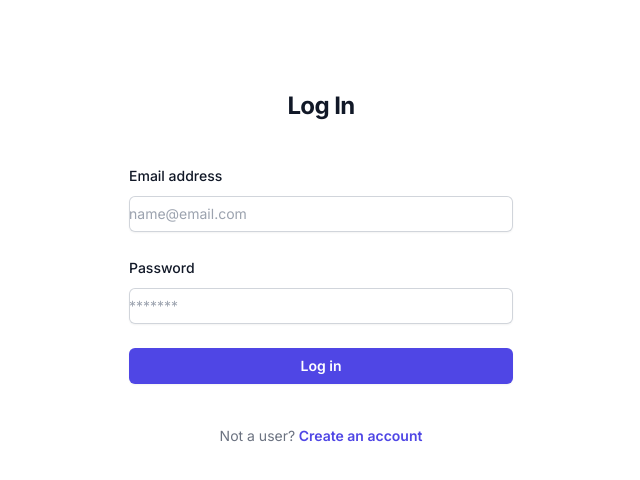
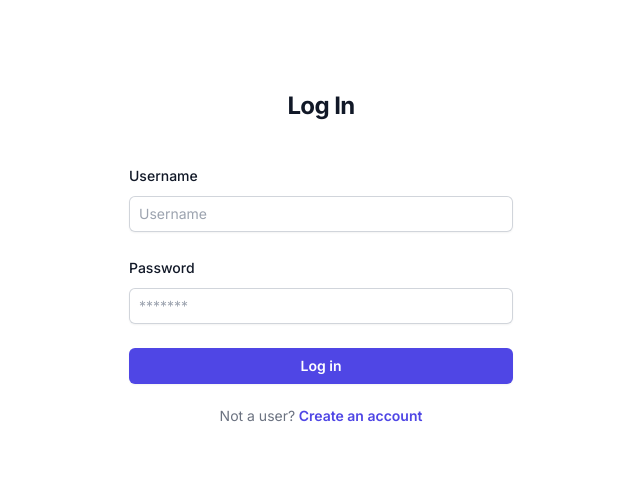
Before and after one commit to fahmed0710/Digit-Sum-Graphs, a Next.js app in the folder dev/frontend/: page /login in a window 1280 px wide. Shown: the top 480 px of the page, without its empty margins (319-959 px from the left). Built offline with nearby package versions, Linux system fonts and the light colour scheme.

Commit message:
Fixed UI for Login and Signup

```diff
--- a/dev/frontend/app/(home)/login/page.tsx
+++ b/dev/frontend/app/(home)/login/page.tsx
@@ -1,3 +1,5 @@
+"use client"
+
 export default async function LoginPage() {
   return (
     <div className="flex min-h-full flex-col justify-center px-6 py-12 lg:px-8">
@@ -8,10 +10,10 @@ export default async function LoginPage() {
       <div className="mt-10 sm:mx-auto sm:w-full sm:max-w-sm">
         <form className="space-y-6" action="#">
           <div>
-            <label className="block text-sm font-medium leading-6 text-gray-900">Email address</label>
+            <label className="block text-sm font-medium leading-6 text-gray-900">Username</label>
             <div className="mt-2">
-              <input id="email" name="email" type="email" autoComplete="email" placeholder="name@email.com" required
-                className="block w-full rounded-md border-0 py-1.5 text-gray-900 shadow-sm ring-1 ring-inset ring-gray-300 placeholder:text-gray-400 focus:ring-2 focus:ring-inset focus:ring-indigo-600 sm:text-sm sm:leading-6"></input>
+            <input id="username" name="username" type="username" autoComplete="username" placeholder="Username" required
+                className="block w-full rounded-md border-0 p-2.5 py-1.5 text-gray-900 shadow-sm ring-1 ring-inset ring-gray-300 placeholder:text-gray-400 focus:ring-2 focus:ring-inset focus:ring-indigo-600 sm:text-sm sm:leading-6"></input>
             </div>
           </div>
 
@@ -19,7 +21,7 @@ export default async function LoginPage() {
             <label className="block text-sm font-medium leading-6 text-gray-900">Password</label>
             <div className="mt-2">
               <input id="password" name="password" type="password" placeholder="*******" required
-                className="block w-full rounded-md border-0 py-1.5 text-gray-900 shadow-sm ring-1 ring-inset ring-gray-300 placeholder:text-gray-400 focus:ring-2 focus:ring-inset focus:ring-indigo-600 sm:text-sm sm:leading-6"></input>
+                className="block w-full rounded-md border-0 p-2.5 py-1.5 text-gray-900 shadow-sm ring-1 ring-inset ring-gray-300 placeholder:text-gray-400 focus:ring-2 focus:ring-inset focus:ring-indigo-600 sm:text-sm sm:leading-6"></input>
             </div>
           </div>
 
@@ -28,7 +30,7 @@ export default async function LoginPage() {
           </div>
         </form>
 
-        <p className="mt-10 text-center text-sm text-gray-500">
+        <p className="mt-5 text-center text-sm text-gray-500">
           Not a user?
           <a href="/signup" className="font-semibold leading-6 text-indigo-600 hover:text-indigo-500"> Create an account</a>
         </p>
--- a/dev/frontend/app/(home)/signup/page.tsx
+++ b/dev/frontend/app/(home)/signup/page.tsx
@@ -32,9 +32,9 @@ export default async function SignupPage() {
           </div>
 
           <div>
-            <label>Confirm Password</label>
-            <div className="mt-2">
-              <input id="confirm-password" name="confirm-password" type="confirm-password"></input>
+            <label className="block text-sm font-medium leading-6 text-gray-900">Confirm Password</label>            <div className="mt-2">
+            <input id="password" name="password" type="password" placeholder="*******" required
+                className="block w-full rounded-md border-0 p-2.5 py-1.5 text-gray-900 shadow-sm ring-1 ring-inset ring-gray-300 placeholder:text-gray-400 focus:ring-2 focus:ring-inset focus:ring-indigo-600 sm:text-sm sm:leading-6"></input>
             </div>
           </div>
 
@@ -43,7 +43,7 @@ export default async function SignupPage() {
           </div>
         </form>
 
-        <p className="mt-10 text-center text-sm text-gray-500">
+        <p className="mt-5 text-center text-sm text-gray-500">
           Already have an account?
           <a href="/signup" className="font-semibold leading-6 text-indigo-600 hover:text-indigo-500"> Log in</a>
         </p>
```
